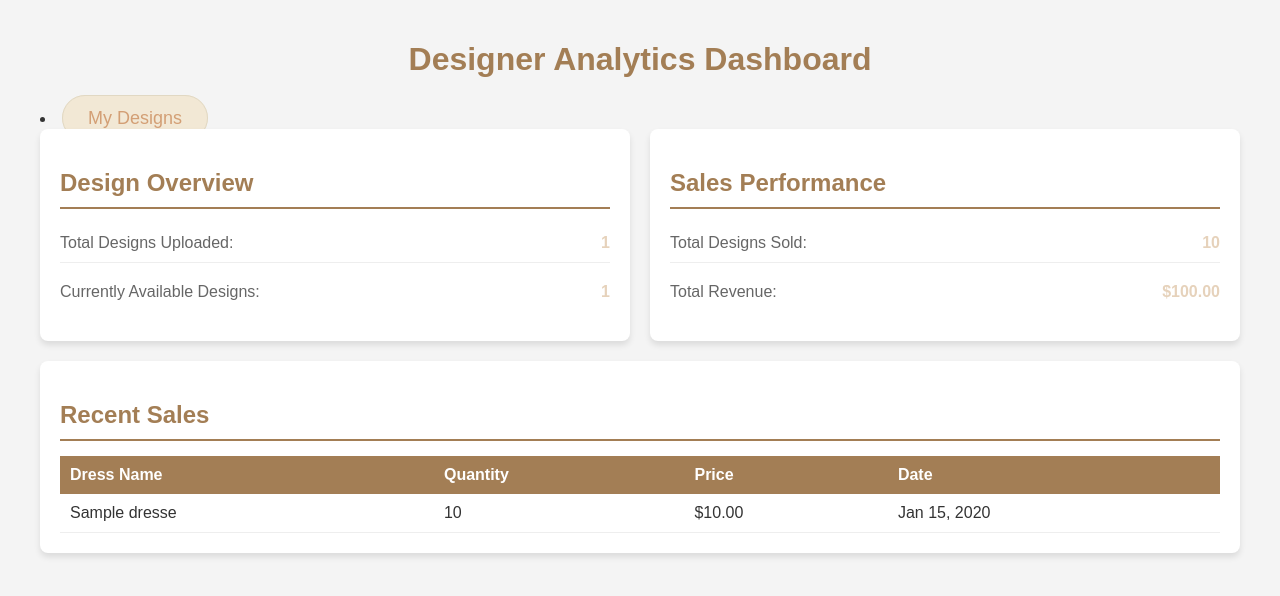
After one commit to Bootcampp/WEB-TECH-FINAL, a PHP site: page /view/designer_analytics.php in a window 1280 px wide. The commit adds this page. Shown: the top 596 px of the page. Run offline with PHP 8.4, Linux system fonts and the light colour scheme; the visitor is signed in with stand-in values (Sample User, id 1); tables that the repository leaves empty hold one stand-in row (values such as "Sample post").

Commit message:
designer analytics

```diff
--- /dev/null
+++ b/public/css/designer_analytics.css
@@ -0,0 +1,122 @@
+:root {
+    --primary-color:  #a37e55;
+    --secondary-color:  #e6d2bb;;
+    --background-color: #f4f4f4;
+    --card-background: #ffffff;
+    --text-color: #333333;
+}
+
+body {
+    font-family: 'Arial', sans-serif;
+    background-color: var(--background-color);
+    margin: 0;
+    padding: 20px;
+    color: var(--text-color);
+}
+
+.container {
+    max-width: 1200px;
+    margin: 0 auto;
+}
+
+h1 {
+    color: var(--primary-color);
+    text-align: center;
+    margin-bottom: 30px;
+}
+
+.analytics-grid {
+    display: grid;
+    grid-template-columns: 1fr 1fr;
+    gap: 20px;
+    margin-bottom: 20px;
+}
+
+.card {
+    background-color: var(--card-background);
+    border-radius: 8px;
+    box-shadow: 0 4px 6px rgba(0, 0, 0, 0.1);
+    padding: 20px;
+}
+
+.card h2 {
+    border-bottom: 2px solid var(--primary-color);
+    padding-bottom: 10px;
+    margin-bottom: 15px;
+    color: var(--primary-color);
+}
+
+.stat-item {
+    display: flex;
+    justify-content: space-between;
+    margin-bottom: 10px;
+    padding: 10px 0;
+    border-bottom: 1px solid #eeeeee;
+}
+
+.stat-item:last-child {
+    border-bottom: none;
+}
+
+.stat-item span:first-child {
+    color: #666;
+}
+
+.stat-item span:last-child {
+    font-weight: bold;
+    color: var(--secondary-color);
+}
+
+.recent-sales table {
+    width: 100%;
+    border-collapse: collapse;
+}
+
+.recent-sales th {
+    background-color: var(--primary-color);
+    color: white;
+    padding: 10px;
+    text-align: left;
+}
+
+.recent-sales td {
+    padding: 10px;
+    border-bottom: 1px solid #eeeeee;
+}
+
+.recent-sales tr:nth-child(even) {
+    background-color: #f9f9f9;
+}
+
+li a {
+    text-decoration: none;
+    color: #d39f75;
+    font-size: 18px;
+    font-weight: 500;
+    padding: 12px 25px;
+    border-radius: 25px;
+    background-color: #F2E8D5;
+    transition: all 0.3s ease;
+}
+
+li a:hover {
+    color: #FFFFFF;
+    background-color: #D8BFAA;
+    box-shadow: 0 4px 8px rgba(0, 0, 0, 0.1);
+}
+
+
+li a {
+    border: 1px solid #E1D8C3;
+}
+
+li a:hover {
+    border: 1px solid #D8BFAA;
+}
+
+
+@media (max-width: 768px) {
+    .analytics-grid {
+        grid-template-columns: 1fr;
+    }
+}
--- /dev/null
+++ b/public/js/designer_analytics.js
@@ -0,0 +1,56 @@
+document.addEventListener('DOMContentLoaded', function() {
+    // Optional: Add any dynamic interactions or client-side enhancements
+
+    // Example: Highlight key metrics
+    function highlightKeyMetrics() {
+        const totalDesigns = document.getElementById('total-designs');
+        const totalSold = document.getElementById('total-sold');
+        const totalRevenue = document.getElementById('total-revenue');
+
+        // Add visual indicator for performance
+        if (parseInt(totalSold.textContent) > 0) {
+            totalSold.classList.add('positive-metric');
+        }
+
+        if (parseFloat(totalRevenue.textContent.replace('$', '')) > 0) {
+            totalRevenue.classList.add('revenue-metric');
+        }
+    }
+
+    // Example: Periodic data refresh (optional)
+    function refreshAnalytics() {
+        // Could implement AJAX call to refresh analytics data
+        // This is a placeholder for potential future implementation
+        console.log('Analytics refresh triggered');
+    }
+
+    // Example: Sales table hover effect
+    function enhanceSalesTable() {
+        const salesTable = document.getElementById('sales-table');
+        if (salesTable) {
+            salesTable.addEventListener('mouseover', function(e) {
+                if (e.target.tagName === 'TD') {
+                    e.target.parentElement.classList.add('row-highlight');
+                }
+            });
+
+            salesTable.addEventListener('mouseout', function(e) {
+                if (e.target.tagName === 'TD') {
+                    e.target.parentElement.classList.remove('row-highlight');
+                }
+            });
+        }
+    }
+
+    // Initialize functions
+    highlightKeyMetrics();
+    enhanceSalesTable();
+
+    // Optional: Add event listeners or additional interactions
+});
+
+// Optional error tracking
+window.addEventListener('error', function(event) {
+    console.error('An error occurred:', event.error);
+    // Could send error to server-side logging
+});
--- /dev/null
+++ b/view/designer_analytics.php
@@ -0,0 +1,154 @@
+<?php
+include '../config/connection.php';
+session_start();
+
+// Check if user is logged in and is a designer
+// if (!isset($_SESSION['user_id']) || $_SESSION['role'] !== 'designer') {
+//     header('Location: login.php');
+//     exit();
+// }
+
+try {
+    // Get designer ID from designers table
+    $stmt = $conn->prepare("SELECT designer_id FROM designers WHERE user_id = ?");
+    $stmt->bind_param("i", $_SESSION['user_id']);
+    $stmt->execute();
+    $result = $stmt->get_result();
+    $designer = $result->fetch_assoc();
+
+    if (!$designer) {
+        throw new Exception("Designer profile not found");
+    }
+
+    // Prepare analytics query
+    $stmt = $conn->prepare("
+        SELECT
+            d.designer_id,
+            u.full_name AS designer_name,
+            COUNT(DISTINCT dresses.dress_id) AS total_designs,
+            COALESCE(SUM(oi.quantity), 0) AS total_designs_purchased,
+            COALESCE(SUM(oi.quantity * oi.price_at_purchase), 0) AS total_revenue,
+            (
+                SELECT COUNT(DISTINCT dress_id)
+                FROM dresses d2
+                WHERE d2.designer_id = d.designer_id AND d2.is_available = 1
+            ) AS available_designs
+        FROM
+            designers d
+        JOIN
+            users u ON d.user_id = u.user_id
+        LEFT JOIN
+            dresses ON d.designer_id = dresses.designer_id
+        LEFT JOIN
+            order_items oi ON dresses.dress_id = oi.dress_id
+        WHERE
+            d.designer_id = ?
+        GROUP BY
+            d.designer_id, u.full_name
+    ");
+    $stmt->bind_param("i", $designer['designer_id']);
+    $stmt->execute();
+    $analytics = $stmt->get_result()->fetch_assoc();
+
+    // Get recent sales
+    $sales_stmt = $conn->prepare("
+        SELECT
+            d.name AS dress_name,
+            oi.quantity,
+            oi.price_at_purchase,
+            o.order_date
+        FROM
+            dresses d
+        JOIN
+            order_items oi ON d.dress_id = oi.dress_id
+        JOIN
+            orders o ON oi.order_id = o.order_id
+        WHERE
+            d.designer_id = ?
+        ORDER BY
+            o.order_date DESC
+        LIMIT 5
+    ");
+    $sales_stmt->bind_param("i", $designer['designer_id']);
+    $sales_stmt->execute();
+    $recent_sales = $sales_stmt->get_result()->fetch_all(MYSQLI_ASSOC);
+
+} catch (Exception $e) {
+    // Log error and redirect
+    error_log($e->getMessage());
+    header('Location: error.php');
+    exit();
+}
+
+?>
+<!DOCTYPE html>
+<html lang="en">
+<head>
+    <meta charset="UTF-8">
+    <title>Designer Analytics Dashboard</title>
+    <link rel="stylesheet" href="../public/css/designer_analytics.css">
+</head>
+<body>
+    <div class="container">
+        <h1>Designer Analytics Dashboard</h1>
+        <li><a href="my_designs.php">My Designs</a></li>
+        <div class="analytics-grid">
+            <div class="card design-overview">
+                <h2>Design Overview</h2>
+                <div class="stat-item">
+                    <span>Total Designs Uploaded:</span>
+                    <span id="total-designs"><?php echo $analytics['total_designs']; ?></span>
+                </div>
+                <div class="stat-item">
+                    <span>Currently Available Designs:</span>
+                    <span id="available-designs"><?php echo $analytics['available_designs']; ?></span>
+                </div>
+            </div>
+
+            <div class="card sales-performance">
+                <h2>Sales Performance</h2>
+                <div class="stat-item">
+                    <span>Total Designs Sold:</span>
+                    <span id="total-sold"><?php echo $analytics['total_designs_purchased']; ?></span>
+                </div>
+                <div class="stat-item">
+                    <span>Total Revenue:</span>
+                    <span id="total-revenue">$<?php echo number_format($analytics['total_revenue'], 2); ?></span>
+                </div>
+            </div>
+        </div>
+
+        <div class="card recent-sales">
+            <h2>Recent Sales</h2>
+            <table id="sales-table">
+                <thead>
+                    <tr>
+                        <th>Dress Name</th>
+                        <th>Quantity</th>
+                        <th>Price</th>
+                        <th>Date</th>
+                    </tr>
+                </thead>
+                <tbody>
+                    <?php if (empty($recent_sales)): ?>
+                        <tr>
+                            <td colspan="4">No recent sales</td>
+                        </tr>
+                    <?php else: ?>
+                        <?php foreach ($recent_sales as $sale): ?>
+                            <tr>
+                                <td><?php echo htmlspecialchars($sale['dress_name']); ?></td>
+                                <td><?php echo $sale['quantity']; ?></td>
+                                <td>$<?php echo number_format($sale['price_at_purchase'], 2); ?></td>
+                                <td><?php echo date('M d, Y', strtotime($sale['order_date'])); ?></td>
+                            </tr>
+                        <?php endforeach; ?>
+                    <?php endif; ?>
+                </tbody>
+            </table>
+        </div>
+    </div>
+
+    <script src="../public/js/designer_analytics.js"></script>
+</body>
+</html>
--- a/view/designerdashboard.php
+++ b/view/designerdashboard.php
@@ -53,7 +53,7 @@ checkUserAccess(2);
                 <li><a href="#">Dashboard</a></li>
                 <li><a href="my_designs.php">My Designs</a></li>
                 <li><a href="#">Upload New Design</a></li>
-                <li><a href="profile.php">Profile</a></li>
+                <li><a href="designer_analytics.php">Analytics</a></li>
                 <li><a href="../actions/logout.php">Logout</a></li>
 
             </ul>
--- a/view/my_designs.php
+++ b/view/my_designs.php
@@ -39,7 +39,7 @@ if (isset($_SESSION['user_id'])) {
             <h2>BridalConnect</h2>
             <ul>
                 <li><a href="designerdashboard.php">Upload New Design</a></li>
-                <li><a href="profile.php">Profile</a></li>
+                <li><a href="designer_analytics.php">Analytics</a></li>
                 <li><a href="../actions/logout.php">Logout</a></li>
 
             </ul>
--- a/view/order_confirmation.php
+++ b/view/order_confirmation.php
@@ -49,6 +49,7 @@ $conn->close();
 </head>
 <body>
     <h1>Order Confirmation</h1>
+    <a href="cart.php">Cart</a>
     <?php if ($order_details): ?>
         <p>Order #<?php echo $order_details['order_id']; ?></p>
         <p>Date: <?php echo $order_details['order_date']; ?></p>
@@ -78,5 +79,6 @@ $conn->close();
     <?php else: ?>
         <p>Invalid order.</p>
     <?php endif; ?>
+
 </body>
 </html>
```
Also changed, not shown: public/css/register.css (+2 -7 lines), Uploads/6760af954ba3f.jpeg (added), view/usersdashboard.php (line endings or trailing spaces).
